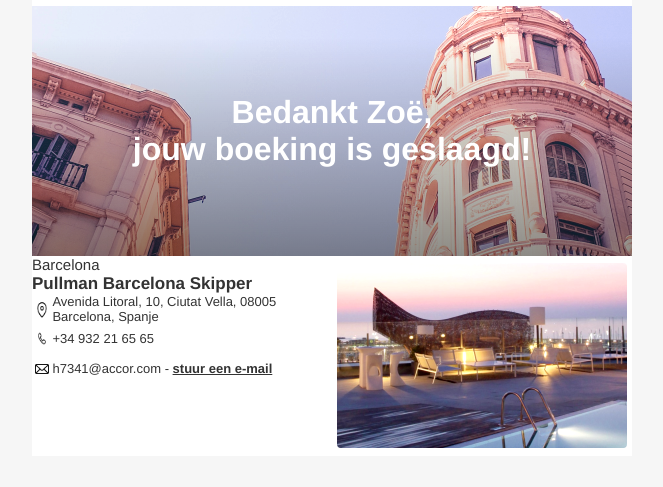
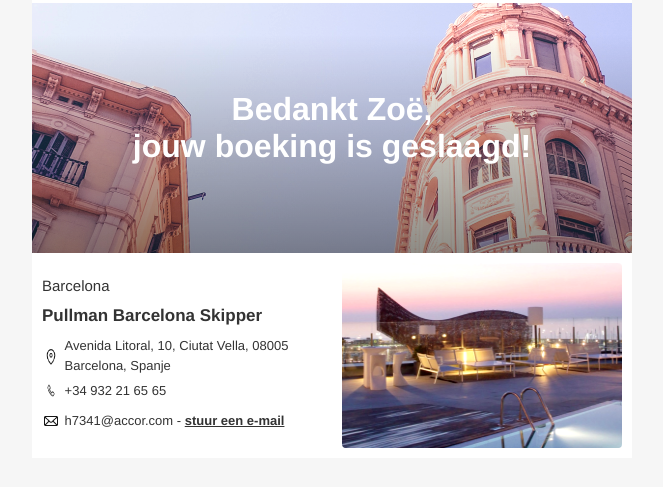
Before and after one commit to SashaSohrabi/email-html-hotel-giftcard, a plain HTML site: page index.html in a window 1280 px wide. Shown: the part 237-724 px from the top of the page, without its empty margins (308-971 px from the left). Drawn offline with Linux system fonts and the light colour scheme.

Commit message:
added paddings to icons

```diff
--- a/index.html
+++ b/index.html
@@ -133,18 +133,18 @@
                     <table border="0" cellpadding="0" cellspacing="0" width="300" align="center"><tr><td>
                   <![endif]-->
                   <span
-                    style="display:inline-block; max-width: 300px; width: 100%; -webkit-text-size-adjust:none; margin:0; padding:0; vertical-align: middle; height: 200px;"
+                    style="display:inline-block; max-width: 300px; width: 100%; -webkit-text-size-adjust:none; margin:0; padding:0; vertical-align: middle;"
                   >
                     <table
                       border="0"
                       cellpadding="0"
                       cellspacing="0"
-                      style="margin:0; padding:0; background: #ffffff;"
+                      style="margin:0; padding:10px; background: #ffffff;"
                       width="100%"
                     >
                       <tr>
                         <td
-                          style="color: #333333; font: 400 15px Helvetica, Arial, serif;"
+                          style="color: #333333; font: 400 15px Helvetica, Arial, serif; height: 20px;"
                           valign="middle"
                           colspan="2"
                         >
@@ -154,7 +154,7 @@
                       </tr>
                       <tr>
                         <td
-                          style="color: #333333; font: 700 17px Helvetica, Arial, serif;"
+                          style="color: #333333; font: 700 17px Helvetica, Arial, serif; height: 40px;"
                           valign="middle"
                           colspan="2"
                         >
@@ -164,7 +164,7 @@
                       </tr>
                       <tr>
                         <td
-                          style="font-size: 0;"
+                          style="font-size: 0; height: 40px;"
                           valign="middle"
                           align="center"
                         >
@@ -178,7 +178,8 @@
                           />
                         </td>
                         <td
-                          style="color: #333333; font: 400 13px Helvetica, Arial, serif;"
+                          style="color: #333333; font: 400 13px Helvetica, Arial, serif; height: 40px; line-height: 20px;
+                          padding: 0 0 0 5px;"
                           align="left"
                           valign="middle"
                         >
@@ -188,7 +189,7 @@
                       </tr>
                       <tr>
                         <td
-                          style="font-size: 0;"
+                          style="font-size: 0; height: 30px;"
                           valign="middle"
                           align="center"
                         >
@@ -202,7 +203,7 @@
                           />
                         </td>
                         <td
-                          style="color: #333333; font: 400 13px Helvetica, Arial, serif;"
+                          style="color: #333333; font: 400 13px Helvetica, Arial, serif; height: 30px; padding: 0 0 0 5px;"
                           align="left"
                           valign="middle"
                         >
@@ -217,7 +218,7 @@
                       </tr>
                       <tr>
                         <td
-                          style="font-size: 0;"
+                          style="font-size: 0; height: 30px;"
                           valign="middle"
                           align="center"
                         >
@@ -231,7 +232,7 @@
                           />
                         </td>
                         <td
-                          style="color: #333333; font: 400 13px Helvetica, Arial, serif;"
+                          style="color: #333333; font: 400 13px Helvetica, Arial, serif; height: 30px; padding: 0 0 0 5px;"
                           align="left"
                           valign="middle"
                         >
@@ -263,6 +264,19 @@
                   <span
                     style="display:inline-block; max-width: 300px; width: 100%; -webkit-text-size-adjust:none; margin:0; padding: 0; vertical-align: middle; "
                   >
+                    <table
+                      border="0"
+                      cellpadding="0"
+                      cellspacing="0"
+                      style="margin:0; padding:10px; background: #ffffff;"
+                      width="100%"
+                    >
+                      <tr>
+                        <td
+                          style="font-size: 0;"
+                          align="center"
+                          valign="middle"
+                        >
                           <img
                             src="images/pool-image.png"
                             alt="pool"
@@ -271,6 +285,9 @@
                             height="185"
                             style="display:block;"
                           />
+                        </td>
+                      </tr>
+                    </table>
                   </span>
                   <!--[if gte mso 9]>
                   </td></tr></table>
```
Lines whose indentation alone changed are shown as unchanged.
